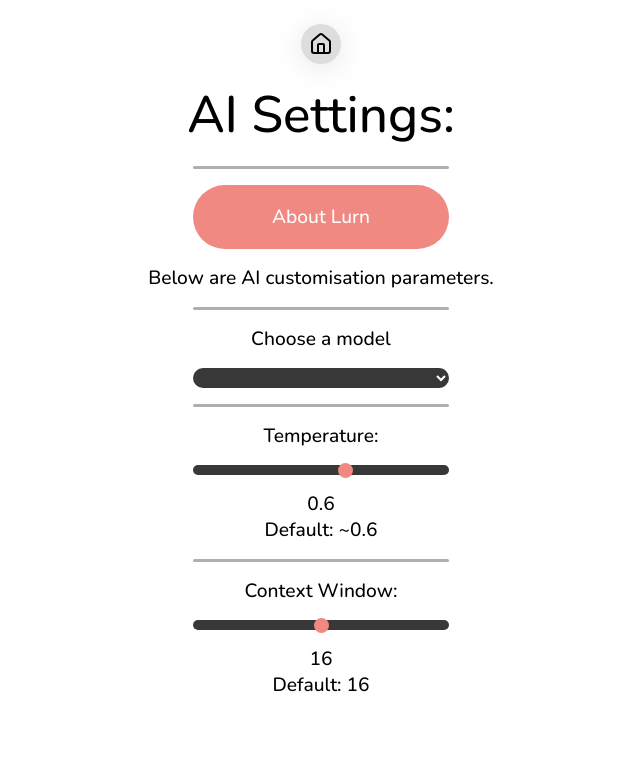
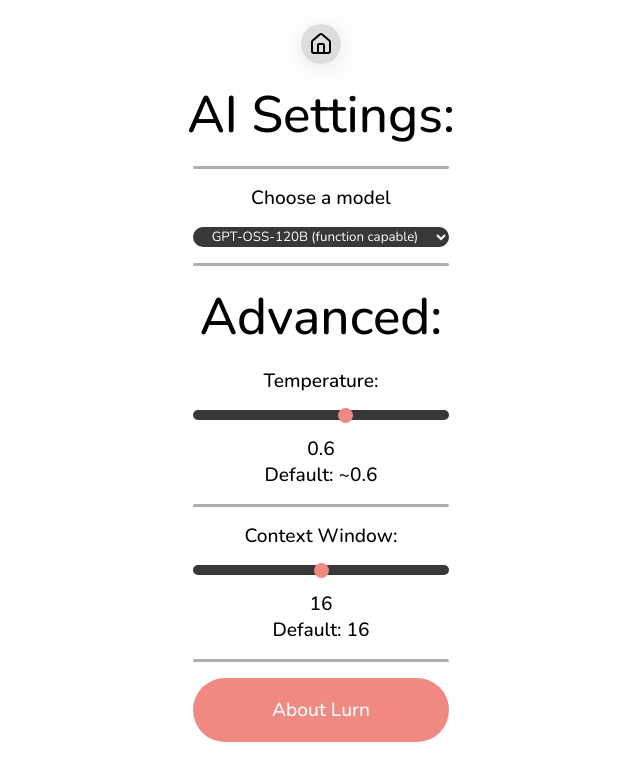
Before and after one commit to CapyGamesXD/Lurn, a SvelteKit app: page /settings in a window 1280 px wide. Shown: the top 780 px of the page, without its empty margins (319-959 px from the left). Built offline with nearby package versions, Linux system fonts and the light colour scheme.

Commit message:
Various updates

```diff
--- a/src/routes/+page.svelte
+++ b/src/routes/+page.svelte
@@ -24,6 +24,7 @@
 	let contWindow = 16;
 	let loading = $state(false);
 	let siteloaded = $state(false);
+	let right = $state(true);
 	onMount(async () => {
 		messages = JSON.parse(localStorage.getItem('messages')) || [];
 		displayMessages = JSON.parse(localStorage.getItem('displayMessages')) || [];
@@ -316,6 +317,7 @@
 						<h2>Assistant:</h2>
 						<p>{@html marked(msgs.content)}</p>
 					{/if}
+					<div class="divider"></div>
 				{/each}
 
 				{#if loading == true}
@@ -352,7 +354,7 @@
 					<div class="divider"></div>
 
 					<div class="row">
-						<input placeholder="Answer Here" bind:value={input} onkeydown={enterDetect} />
+						<input placeholder="Answer Here" bind:value={input} />
 						<button class="plus" aria-label="Send Button" onclick={send}></button>
 					</div>
 				</div>
@@ -387,7 +389,7 @@
 					placeholder="Teach me about capybaras!"
 					bind:value={input}
 					onkeydown={(e) => {
-						if (e.key === 'Enter' && e != 'shiftKey') {
+						if (e.key === 'Enter' && !e.shiftKey) {
 							e.preventDefault();
 							send();
 						}
--- a/src/routes/settings/+page.svelte
+++ b/src/routes/settings/+page.svelte
@@ -10,7 +10,7 @@
 	let darkMode;
 	onMount(() => {
 		temp = localStorage.getItem('temp') == null ? 6 : localStorage.getItem('temp') * 10;
-		model = localStorage.getItem('model');
+		model = localStorage.getItem('model') || 'openai/gpt-oss-120b';
 		window = localStorage.getItem('window') || 16;
 		darkMode = localStorage.getItem('dark') === 'true';
 		console.log(darkMode);
@@ -71,9 +71,6 @@
 	<h1>AI Settings:</h1>
 
 	<div class="divider"></div>
-	<a class="fancyLink" href="about">About Lurn</a>
-	<p>Below are AI customisation parameters.</p>
-	<div class="divider"></div>
 	<p>Choose a model</p>
 	<select bind:value={model}>
 		<option value="openai/gpt-oss-120b"> GPT-OSS-120B (function capable) </option>
@@ -82,6 +79,7 @@
 		<option value="llama-3.3-70b-versatile"> LLama 3.3 70B </option>
 	</select>
 	<div class="divider"></div>
+	<h1>Advanced:</h1>
 	<p>Temperature:</p>
 	<input type="range" class="slider" min="0" max="10" bind:value={temp} />
 	<p>{(temp / 10).toPrecision(1)} <br /> Default: ~0.6</p>
@@ -89,4 +87,6 @@
 	<p>Context Window:</p>
 	<input type="range" class="slider" min="2" max="30" bind:value={window} />
 	<p>{window} <br /> Default: 16</p>
+	<div class="divider"></div>
+	<a class="fancyLink" href="about">About Lurn</a>
 </div>
--- a/src/styling.css
+++ b/src/styling.css
@@ -25,7 +25,7 @@
 	border: none;
 	background-color: rgb(240, 137, 129);
 	color: white;
-
+	margin-bottom: 20px;
 	font-size: clamp(1rem, 1.5vw, 2rem);
 	width: clamp(10rem, 20vw, 30rem);
 	text-align: center;
```
